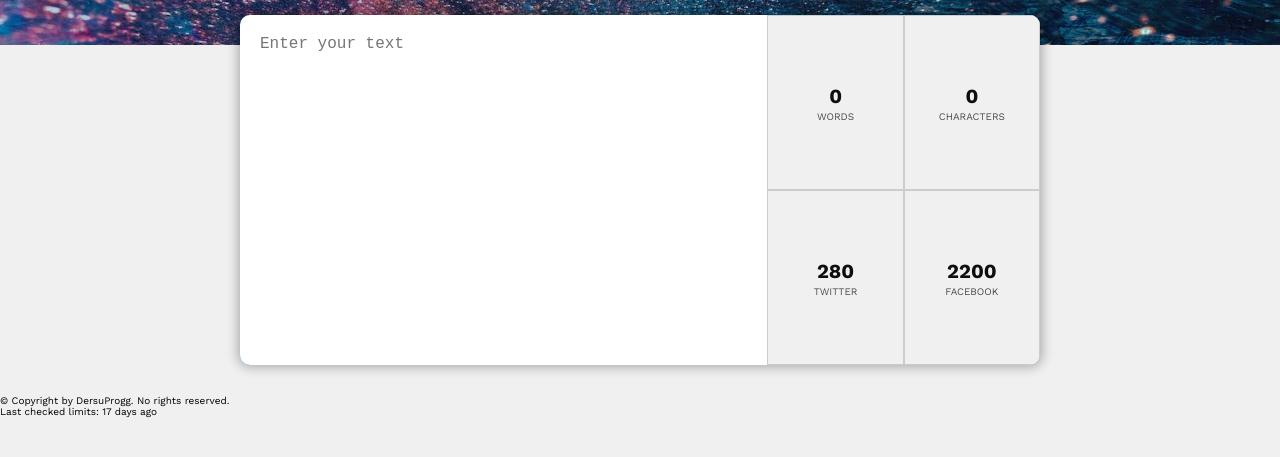
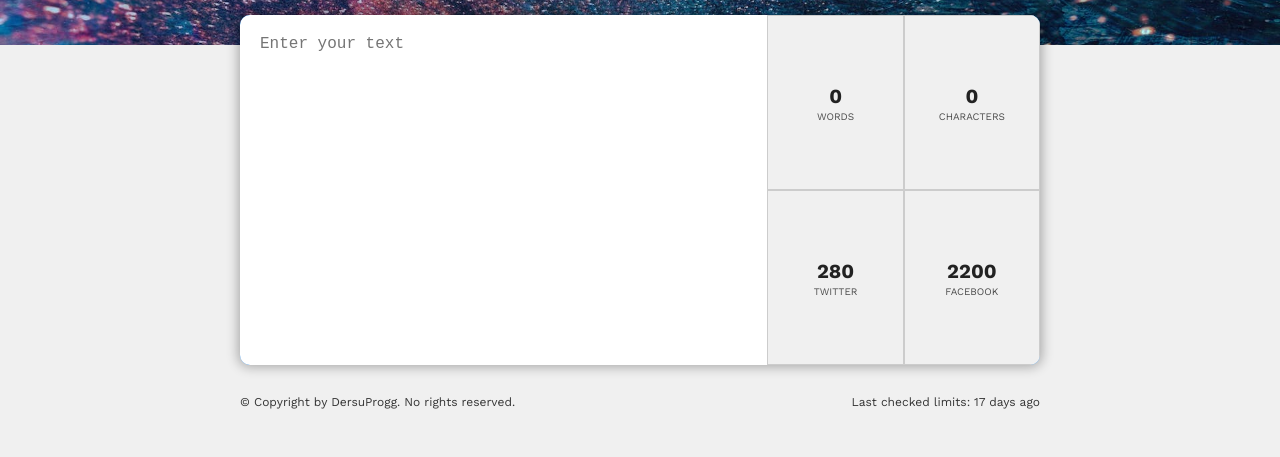
Before and after one commit to dersuprogg/word-analytics-js, a plain HTML site: page index.html in a window 1280 px wide. Shown: the part 103-560 px from the top of the page. Drawn offline with nearby package versions, Linux system fonts and the light colour scheme.

Commit message:
Style footer section of the app

```diff
--- a/styles.css
+++ b/styles.css
@@ -93,6 +93,16 @@ span {
 }
 
 .stats h2 {
-  color: #0e0e0e;
+  color: #222222;
   font-size: 2rem;
 }
+
+.footer {
+  width: 80%;
+  max-width: 80rem;
+  margin: 0 auto;
+  display: flex;
+  justify-content: space-between;
+  font-size: 1.2rem;
+  color: #353535;
+}
```
